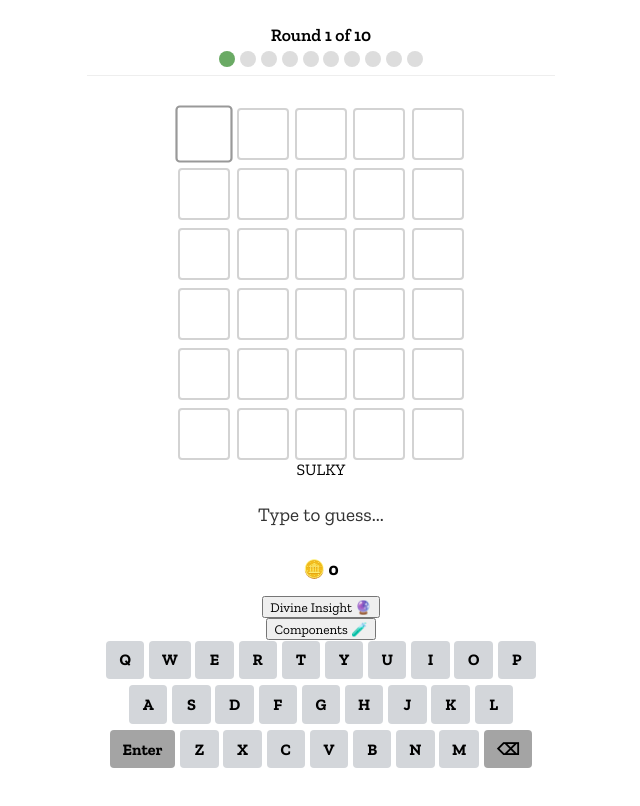
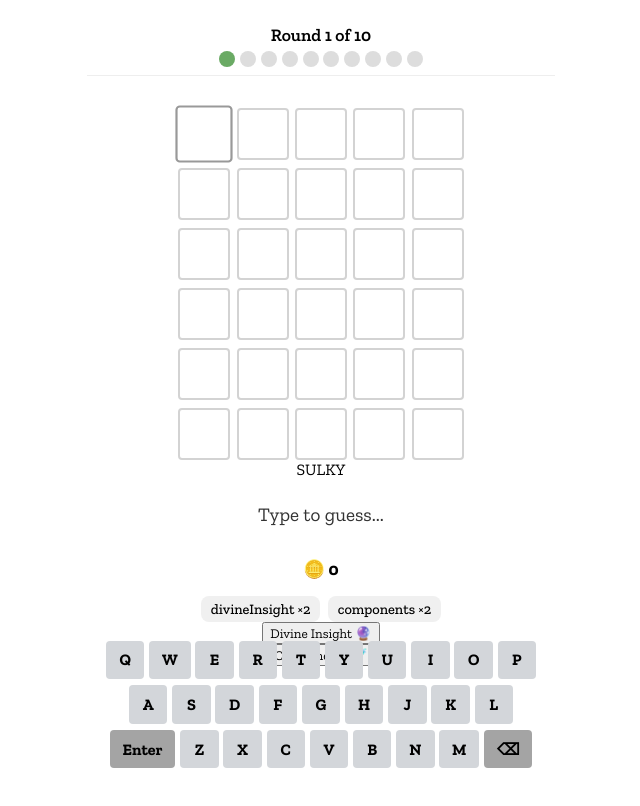
Before and after one commit to gabeszeto/unwordable, a React (Vite) app in the folder game/: page /play in a window 1280 px wide. Shown: the top 806 px of the page, without its empty margins (319-959 px from the left). Built offline with nearby package versions, Linux system fonts and the light colour scheme.

Commit message:
feat: perk buying logic

```diff
--- a/game/src/app/App.jsx
+++ b/game/src/app/App.jsx
@@ -4,6 +4,7 @@ import Home from '../features/home/components/Home';
 
 import { GoldProvider } from '../contexts/gold/GoldContext';
 import { LevelProvider } from '../contexts/level/LevelContext';
+import { PerksProvider } from '../contexts/perks/PerksContext';
 
 import '../styles.css'
 import GameStageManager from '../features/GameStageManager';
@@ -11,6 +12,8 @@ import GameStageManager from '../features/GameStageManager';
 export default function App() {
   return (
     <LevelProvider>
+
+      <PerksProvider>
         <GoldProvider>
           <BrowserRouter>
             <Routes>
@@ -19,6 +22,8 @@ export default function App() {
             </Routes>
           </BrowserRouter>
         </GoldProvider>
+      </PerksProvider>
     </LevelProvider>
+
   )
 }
--- /dev/null
+++ b/game/src/contexts/perks/PerksContext.jsx
@@ -0,0 +1,36 @@
+import React, { createContext, useContext, useState } from 'react';
+
+const PerksContext = createContext();
+
+export const PerksProvider = ({ children }) => {
+    const [perks, setPerks] = useState({
+        divineInsight: 2,
+        components: 2,
+    });
+    console.log(perks)
+
+
+    const addPerk = (perkName) => {
+        setPerks(prev => ({
+            ...prev,
+            [perkName]: (prev[perkName] || 0) + 1
+        }));
+    };
+
+
+    const usePerk = (perkName) => {
+        setPerks(prev => ({
+            ...prev,
+            [perkName]: Math.max((prev[perkName] || 0) - 1, 0)
+        }));
+    };
+
+
+    return (
+        <PerksContext.Provider value={{ perks, addPerk, usePerk }}>
+            {children}
+        </PerksContext.Provider>
+    );
+};
+
+export const usePerks = () => useContext(PerksContext);
--- a/game/src/features/game/GameScreen.jsx
+++ b/game/src/features/game/GameScreen.jsx
@@ -8,12 +8,15 @@ import { useGold } from '../../contexts/gold/GoldContext.jsx';
 import { calculateRoundGold } from '../../contexts/gold/goldUtils.js';
 import { useLevel } from '../../contexts/level/LevelContext';
 
+import { usePerks } from '../../contexts/perks/PerksContext';
+import { perkRegistry } from '../perks/perkRegistry.js';
+
 import './gameScreenStyles.css';
 
 import shuffledWordles from '../../assets/shuffled_real_wordles.txt?raw';
 
 import DivineInsight from '../perks/components/DivineInsight.jsx';
-import ComponentsPerk from '../perks/components/Components.jsx';
+import ComponentsPerk from '../perks/components/ComponentsPerk.jsx';
 
 
 export default function GameScreen() {
@@ -26,7 +29,7 @@ export default function GameScreen() {
   const [goldEarned, setGoldEarned] = useState(0);
 
   const round = stage / 2 + 1;
-  const [perks, setPerks] = useState([]);
+  const { perks, usePerk } = usePerks();
 
   // Perk states
   const [componentsUsed, setComponentsUsed] = useState(false);
@@ -54,6 +57,8 @@ export default function GameScreen() {
       </div>
     );
   }
+
+  console.log(`[GAME] Perks in context:`, perks);
 
   return (
     <div className="game-screen">
@@ -113,23 +118,32 @@ export default function GameScreen() {
         </div>
         <div className="gold-counter">🪙 {gold}</div>
         <div className="active-perks">
-          {perks.map((perk, i) => (
-            <span className="perk-tag" key={i}>{perk.name}</span>
+          {Object.entries(perks).map(([key, quantity]) => (
+            quantity > 0 && (
+              <span className="perk-tag" key={key}>
+                {perkRegistry[key]?.name || key} ×{quantity}
+              </span>
+            )
           ))}
         </div>
-        <DivineInsight
-          targetWord={targetWord}
-          revealedIndices={revealedIndices}
-          setRevealedIndices={setRevealedIndices}
-          used={divineUsed}
-          setUsed={setDivineUsed}
-        />
 
-        <ComponentsPerk
-          targetWord={targetWord}
-          used={componentsUsed}
-          setUsed={setComponentsUsed}
-        />
+        {Object.entries(perks).map(([key, quantity]) => {
+          if (quantity <= 0) return null;
+          const { component: PerkComponent } = perkRegistry[key] || {};
+          if (!PerkComponent) return null;
+
+          return (
+            <PerkComponent
+              key={key}
+              targetWord={targetWord}
+              revealedIndices={revealedIndices}
+              setRevealedIndices={setRevealedIndices}
+              used={key === 'divineInsight' ? divineUsed : componentsUsed}
+              setUsed={key === 'divineInsight' ? setDivineUsed : setComponentsUsed}
+              onUse={() => usePerk(key)}
+            />
+          );
+        })}
       </div>
       <div className="keyboard">
         <Keyboard usedKeys={usedKeys} onKeyPress={handleKeyPress} />
--- a/game/src/features/perks/components/Components.jsx
+++ /dev/null
@@ -1,23 +0,0 @@
-import React from 'react';
-import '../perks.css';
-
-export default function Components({ targetWord, used, setUsed }) {
-  const handleClick = () => setUsed(true);
-
-  const countVowels = (word) =>
-    word.split('').filter((ch) => 'AEIOU'.includes(ch)).length;
-
-  const vowelCount = countVowels(targetWord);
-  const consonantCount = targetWord.length - vowelCount;
-
-  return (
-    <button className="perk-button" onClick={handleClick} disabled={used}>
-      Components 🧪
-      {used && (
-        <div className="perk-result">
-          Vowels: {vowelCount}, Consonants: {consonantCount}
-        </div>
-      )}
-    </button>
-  );
-}
--- /dev/null
+++ b/game/src/features/perks/components/ComponentsPerk.jsx
@@ -0,0 +1,31 @@
+import React, { useState } from 'react';
+import '../perks.css';
+import { usePerks } from '../../../contexts/perks/PerksContext';
+
+export default function ComponentsPerk({ targetWord }) {
+  const { perks, usePerk } = usePerks();
+  const [used, setUsed] = useState(false);
+
+  const countVowels = (word) =>
+    word.split('').filter((ch) => 'AEIOU'.includes(ch)).length;
+
+  const vowelCount = countVowels(targetWord);
+  const consonantCount = targetWord.length - vowelCount;
+
+  const handleClick = () => {
+    if ((perks.components || 0) === 0 || used) return;
+    setUsed(true);
+    usePerk('components')
+  };
+
+  return (
+    <button className="perk-button" onClick={handleClick} disabled={used || (perks.components || 0) === 0}>
+      Components 🧪
+      {used && (
+        <div className="perk-result">
+          Vowels: {vowelCount}, Consonants: {consonantCount}
+        </div>
+      )}
+    </button>
+  );
+}
--- a/game/src/features/perks/components/DivineInsight.jsx
+++ b/game/src/features/perks/components/DivineInsight.jsx
@@ -1,9 +1,12 @@
 import React from 'react';
-import '../perks.css'
+import '../perks.css';
+import { usePerks } from '../../../contexts/perks/PerksContext';
 
-export default function DivineInsight({ targetWord, revealedIndices, setRevealedIndices, used, setUsed }) {
+export default function DivineInsight({ targetWord, revealedIndices, setRevealedIndices }) {
+  const { perks, usePerk } = usePerks();
+
   const handleClick = () => {
-    if (used) return;
+    if ((perks.divineInsight || 0) === 0) return;
 
     const unrevealed = [...targetWord]
       .map((_, i) => (revealedIndices.includes(i) ? null : i))
@@ -13,11 +16,11 @@ export default function DivineInsight({ targetWord, revealedIndices, setRevealed
 
     const randomIndex = unrevealed[Math.floor(Math.random() * unrevealed.length)];
     setRevealedIndices([...revealedIndices, randomIndex]);
-    setUsed(true);
+    usePerk('divineInsight');
   };
 
   return (
-    <button className="perk-button" onClick={handleClick} disabled={used}>
+    <button className="perk-button" onClick={handleClick} disabled={(perks.divineInsight || 0) === 0}>
       Divine Insight 🔮
     </button>
   );
--- /dev/null
+++ b/game/src/features/perks/perkRegistry.js
@@ -0,0 +1,14 @@
+import DivineInsight from './components/DivineInsight';
+import ComponentsPerk from './components/ComponentsPerk';
+
+export const perkRegistry = {
+    divineInsight: {
+        component: DivineInsight,
+        props: ['targetWord', 'revealedIndices', 'setRevealedIndices', 'used', 'setUsed', 'onUse']
+    },
+    components: {
+        component: ComponentsPerk,
+        props: ['targetWord', 'used', 'setUsed', 'onUse']
+    },
+    // more to come
+};
--- a/game/src/features/shop/ShopScreen.jsx
+++ b/game/src/features/shop/ShopScreen.jsx
@@ -1,26 +1,52 @@
 import React from 'react';
 import { useGold } from '../../contexts/gold/GoldContext';
 import { useLevel } from '../../contexts/level/LevelContext';
+import { usePerks } from '../../contexts/perks/PerksContext';
 
 import './shopStyles.css';
 
 export default function ShopScreen() {
-  const { gold } = useGold();
+  const { gold, spendGold } = useGold();
   const { advanceStage } = useLevel();
+  const { perks, addPerk } = usePerks();
 
-  const placeholderPerks = ['Perk 1', 'Perk 2', 'Perk 3', 'Perk 4'];
+  const perksForSale = [
+    { id: 'divineInsight', name: '🔮 Divine Insight', cost: 1 },
+    { id: 'components', name: '🧪 Components', cost: 1 },
+    { id: 'placeholder3', name: '🚧 Perk 3 (coming soon)', cost: 999 },
+    { id: 'placeholder4', name: '🚧 Perk 4 (coming soon)', cost: 999 },
+  ];
+
+  const handleBuy = (perkId, cost) => {
+    if (gold >= cost) {
+      console.log(`[SHOP] Buying perk: ${perkId}`);
+      spendGold(cost);
+      addPerk(perkId);
+      console.log(`[SHOP] Current perks:`, perks);
+    }
+  };
 
   return (
     <div className="shop-container">
       <h2>🛒 Shop</h2>
       <p>Gold: 🪙 {gold}</p>
+
       <div className="perk-options">
-        {placeholderPerks.map((perk, i) => (
-          <div key={i} className="perk-card">
-            {perk}
+        {perksForSale.map(({ id, name, cost }) => (
+          <div key={id} className="perk-card">
+            <span className="perk-name">{name}</span>
+            <span className="perk-cost">🪙 {cost}</span>
+            <button
+              className="buy-button"
+              disabled={gold < cost}
+              onClick={() => handleBuy(id, cost)}
+            >
+              Buy
+            </button>
           </div>
         ))}
       </div>
+
       <button className="next-button" onClick={advanceStage}>
         Next →
       </button>
```
Also changed, not shown: game/src/contexts/perks/perkUtils.js (added, +12 -0 lines), game/src/features/shop/components/Shop.jsx (deleted, +0 -25 lines). Lines whose indentation alone changed are shown as unchanged.
